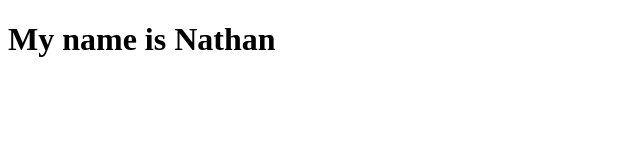
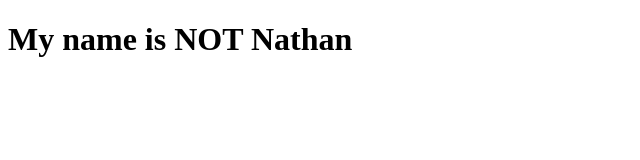
Before and after one commit to ncpearl/First-Github-Project, a plain HTML site: page index.html in a window 1280 px wide. Shown: the whole page, without its empty margins (0-640 px from the left). Drawn offline with Linux system fonts and the light colour scheme.

Commit message:
name is nOT nathan

```diff
--- a/index.html
+++ b/index.html
@@ -7,6 +7,6 @@
     <title>Document</title>
 </head>
 <body>
-    <h1>My name is Nathan</h1>
+    <h1>My name is NOT Nathan</h1>
 </body>
 </html>
```
